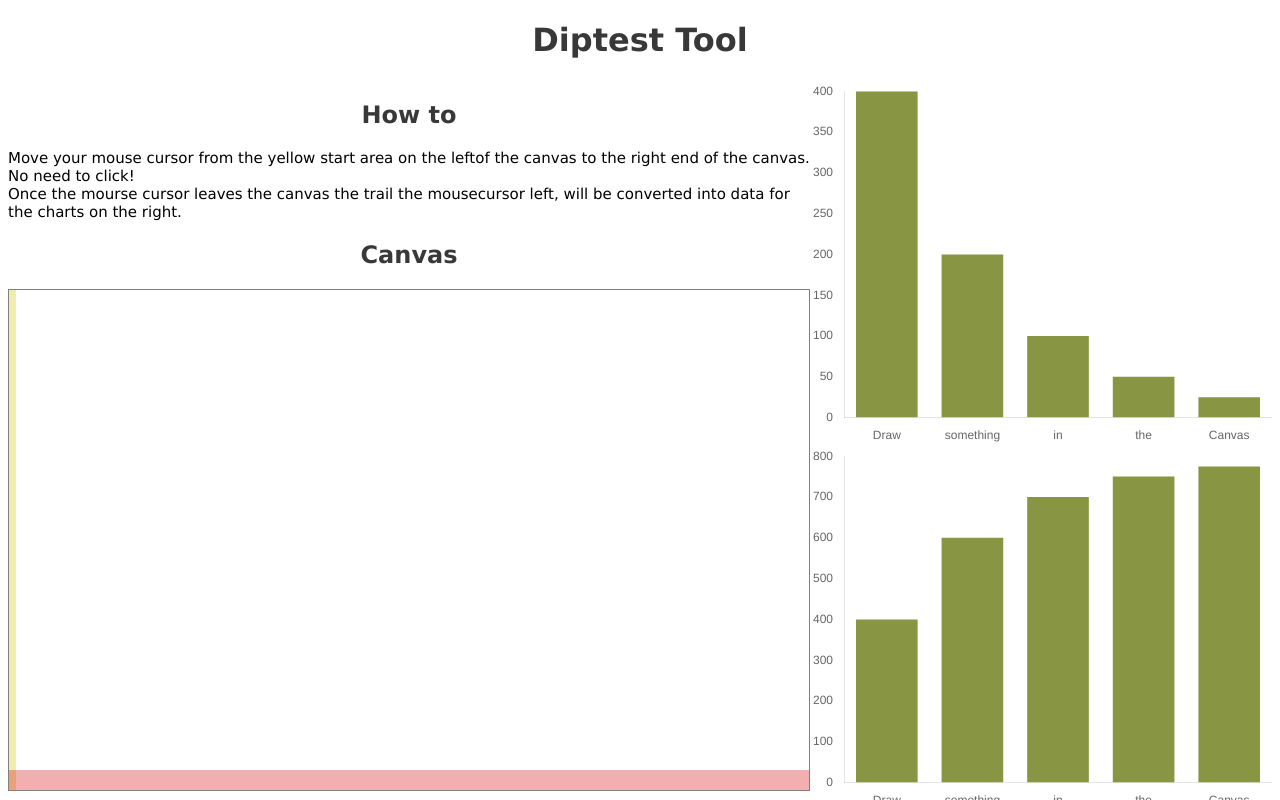
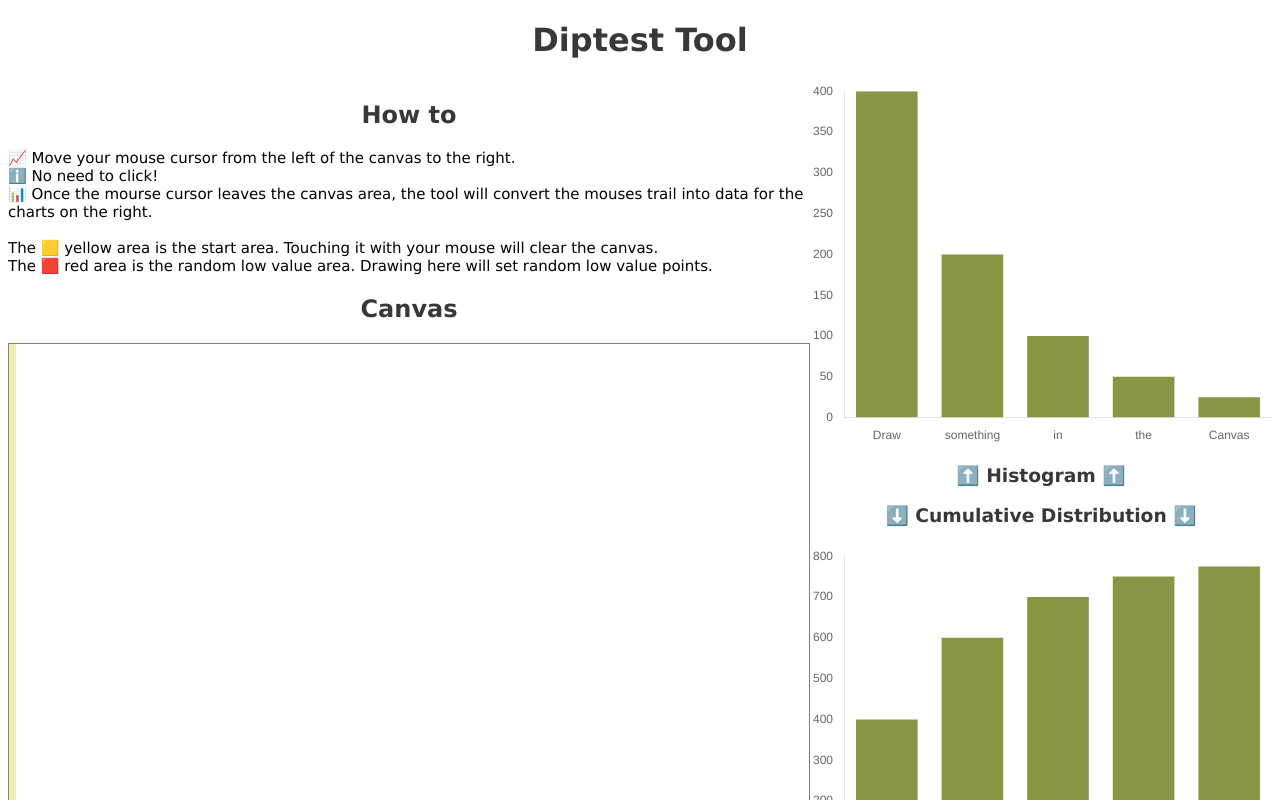
Before and after one commit to lor-enz/diptest-interactive, a Vue app in the folder frontend/: page / in a window 1280 px wide. Shown: the top 800 px of the page. Built offline with nearby package versions, Linux system fonts and the light colour scheme.

Commit message:
💬 Improve How To Text in frontend

```diff
--- a/frontend/src/App.vue
+++ b/frontend/src/App.vue
@@ -265,11 +265,12 @@ export default {
       <div class="column">
         <h2>How to</h2>
         <p>
-          Move your mouse cursor from the yellow start area on the leftof the
-          canvas to the right end of the canvas. <br />
-          No need to click! <br />
-          Once the mourse cursor leaves the canvas the trail the mousecursor
-          left, will be converted into data for the charts on the right.
+          📈 Move your mouse cursor from the left of the canvas to the right. <br />
+          ℹ️ No need to click! <br />
+          📊 Once the mourse cursor leaves the canvas area, the tool will convert the mouses trail into data for the charts on the right. <br>
+          <br>
+          The 🟨 yellow area is the start area. Touching it with your mouse will clear the canvas. <br>
+          The 🟥 red area is the random low value area. Drawing here will set random low value points.
         </p>
         <h2>Canvas</h2>
         <canvas
@@ -300,6 +301,8 @@ export default {
           {{ pval_right }}
         </h3>
         <h3>Score (lower is better): {{ this.score }}</h3> -->
+        <h3>⬆️        Histogram        ⬆️</h3>
+        <h3>⬇️ Cumulative Distribution ⬇️</h3>
         <div>
           <BarChart :chartData="lowerChartData" />
         </div>
```
